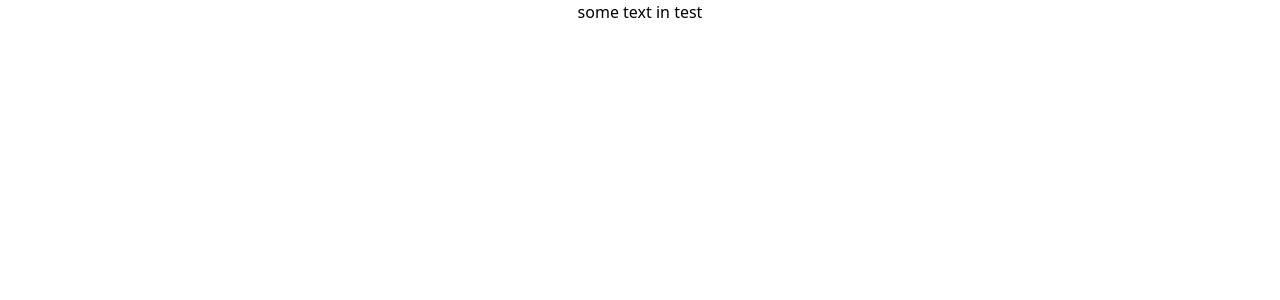
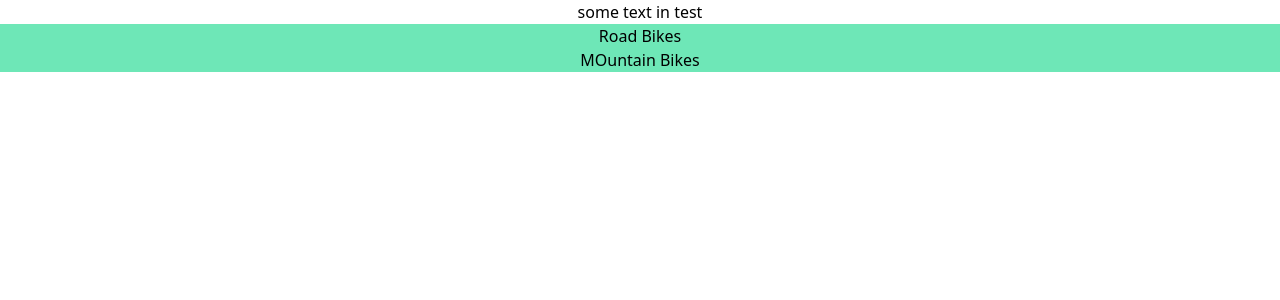
Before and after one commit to PaulAyling/ponderMap-DevSandbox, a React (Create React App) app in the folder my-app/: page / in a window 1280 px wide. Shown: the top 300 px of the page. Built offline with nearby package versions, Linux system fonts and the light colour scheme.

Commit message:
dat si now passing through

```diff
--- a/my-app/src/data/mockup/singleDocument.js
+++ b/my-app/src/data/mockup/singleDocument.js
@@ -2,7 +2,7 @@
 import {documents } from './documents'
 import {documentViews } from './documentViews'
 import {allComponents } from './allComponents'
-import {getCurDocIds, getCurDocMap, getCurComponents,getChildrenComponents, getCurLevel} from '../dataFunctions/render'
+import { getCurComponents} from '../dataFunctions/render'
 
 
 //From prop
@@ -10,8 +10,6 @@ const docId = 1 // user picks this document
 //Document Data
 const documentView = documentViews[docId]
 const componentIds = documentView.all_component_ids
-console.log('componentIds',componentIds)
-console.log('allComponents',allComponents)
 const docComponents = getCurComponents(componentIds,allComponents)
 
 const singleDocument={
--- a/my-app/src/documents/layout/ContainerList.js
+++ b/my-app/src/documents/layout/ContainerList.js
@@ -1,32 +1,25 @@
 import {getCurDocIds, getCurDocMap, getCurComponents,getChildrenComponents, getCurLevel} from '../../data/dataFunctions/render'
-
+import ChildEx from '../scratch/ChildEx'
 
 
 function ContainerList(props) {
-    //Prepare data
-    // console.log('ID:',props.curComponentId)
-    // console.log('Doc data:',props.singleDocument)
-    // console.log('Doc data:',props .singleDocument.docComponents[props.curComponentId])
+    const componentId = props.curComponentId
+    const components = props.singleDocument.docComponents
+    const documentView = props.singleDocument.documentView
+    //OUTPUT DATA
+    const outer_style_container_list = 'outer_style_container_list'
+    const curComponent = props.singleDocument.docComponents[props.curComponentId]
+    const curChildren = getChildrenComponents(componentId, components, documentView)
 
 
-    // const componentId = props.curComponentId
-    // const components = props.singleDocument.docComponents
-    // const curComponent = props.singleDocument.docComponents[props.curComponentId]
-    // const documentViews = props.singleDocument.documentView
-
-    // const cur_component = props.singleDocument.docComponents[props.curComponentId]
-    // const childrenComponents = getChildrenComponents(props.curComponentId, components, curDocMap)
-
-
-    //Create Childist
-    // var childList = curChildren.map(function(curChilds){
-    //     return <ChildEx key={curChilds.id} data={curChilds} />;
-    //   })
+    const childList = curChildren.map(function(curChilds){
+        return <ChildEx key={curChilds.id} data={curChilds} />;
+      })
 
 
     return (
         <section className={'outer_style_container_list'}>
-            {/* <div>{childList}</div> */}
+            <div>{childList}</div>
         </section>
     )
 }
--- a/my-app/src/documents/scratch/ChildEx.js
+++ b/my-app/src/documents/scratch/ChildEx.js
@@ -1,6 +1,7 @@
 import React from 'react'
 
 const ChildEx = (props) =>{
+    console.log('props:',props)
     return(
         <div className='flex flex-col bg-green-300'>
             <div>{props.data.title}</div>
```
